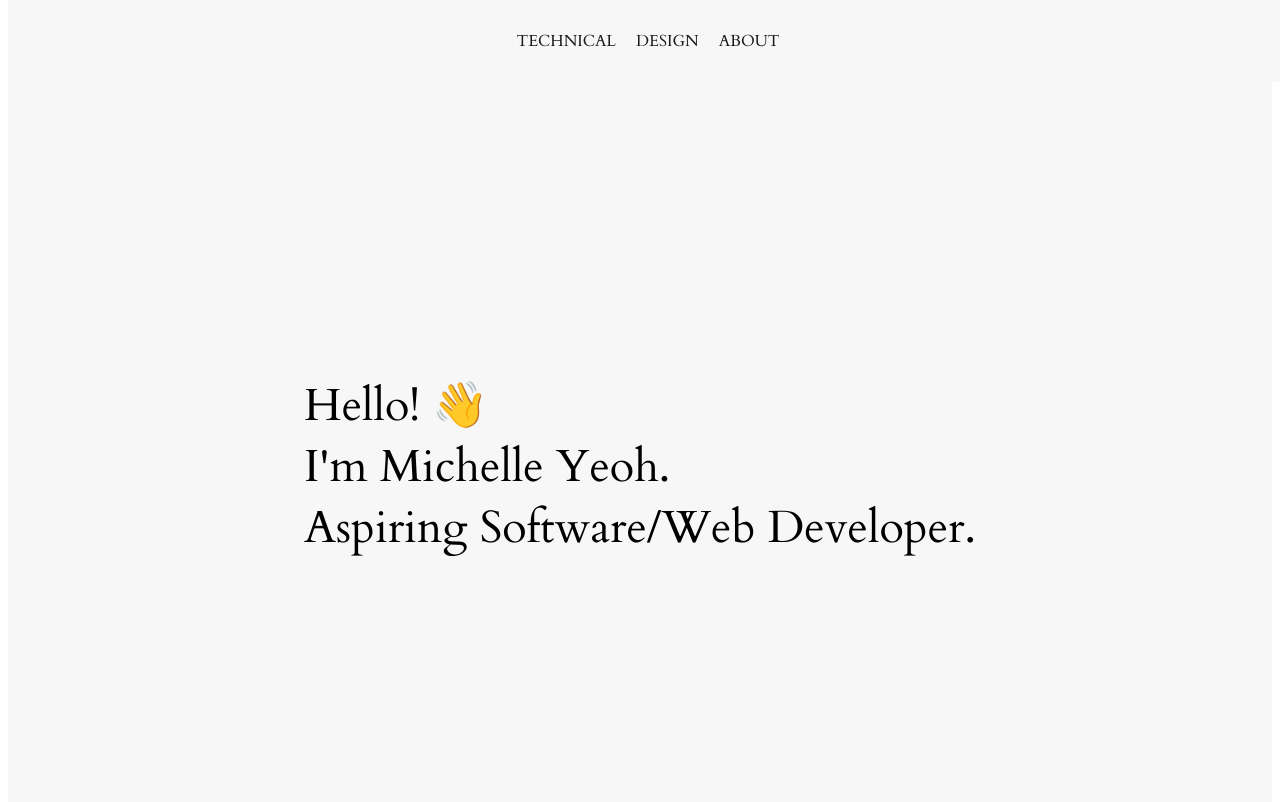
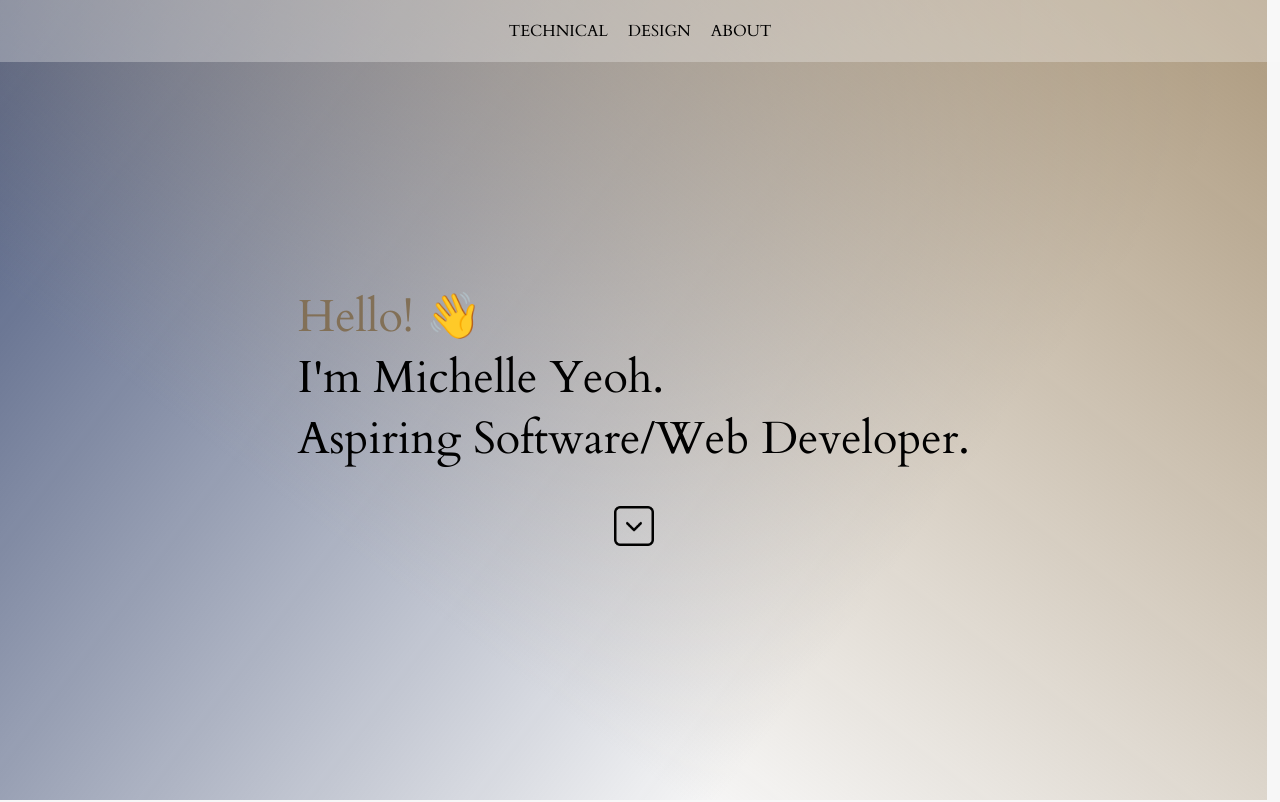
Before and after one commit to michelleyeoh/michelleyeoh.github.io, a React (Create React App) app: page /#/ in a window 1280 px wide. Shown: the top 802 px of the page. Built offline with nearby package versions, Linux system fonts and the light colour scheme.

Commit message:
design changes

```diff
--- a/src/App.css
+++ b/src/App.css
@@ -4,7 +4,13 @@
   font-style: normal;
   background-color: #F7F7F7;
 }
-html { scroll-behavior: smooth; }
+html {
+  scroll-behavior: smooth;
+}
+body {
+  margin: 0;
+  padding: 0;
+}
 
 h1{
   font-size: 61px;
--- a/src/Typewriter.js
+++ b/src/Typewriter.js
@@ -1,31 +1,40 @@
-import React, { useState, useEffect } from 'react';
+import React, { useEffect, useState } from 'react';
 
-const Typewriter = ({ textArray, delay, lineDelay }) => {
-  const [currentText, setCurrentText] = useState('');
-  const [currentIndex, setCurrentIndex] = useState(0);
-  const [lineIndex, setLineIndex] = useState(0);
+function Typewriter({ textArray, delay, lineDelay }) {
+    const [displayText, setDisplayText] = useState("");
+    const [textIndex, setTextIndex] = useState(0);
+    const [charIndex, setCharIndex] = useState(0);
 
     useEffect(() => {
-    if (lineIndex < textArray.length) {
-      if (currentIndex < textArray[lineIndex].length) {
-        const timeout = setTimeout(() => {
-          setCurrentText(prevText => prevText + textArray[lineIndex][currentIndex]);
-          setCurrentIndex(prevIndex => prevIndex + 1);
+        if (textIndex < textArray.length) {
+            const currentText = textArray[textIndex].text;
+            const currentStyle = textArray[textIndex].style;
+
+            if (charIndex < currentText.length) {
+                setTimeout(() => {
+                    setDisplayText(prev => (
+                        <>
+                            {prev}
+                            <span style={currentStyle}>{currentText[charIndex]}</span>
+                        </>
+                    ));
+                    setCharIndex(prev => prev + 1);
                 }, delay);
-        return () => clearTimeout(timeout);
             } else {
-        // Move to the next line after a delay
-        const lineTimeout = setTimeout(() => {
-          setCurrentText(prevText => prevText + '\n');
-          setCurrentIndex(0);
-          setLineIndex(prevLineIndex => prevLineIndex + 1);
+                setTimeout(() => {
+                    setDisplayText(prev => (
+                        <>
+                            {prev}<br />
+                        </>
+                    ));
+                    setCharIndex(0);
+                    setTextIndex(prev => prev + 1);
                 }, lineDelay);
-        return () => clearTimeout(lineTimeout);
             }
         }
-  }, [currentIndex, lineIndex, delay, lineDelay, textArray]);
+    }, [textIndex, charIndex, textArray, delay, lineDelay]);
 
-  return <div style={{ whiteSpace: 'pre-wrap', fontFamily: 'Cardo' }}>{currentText}</div>;
-};
+    return <>{displayText}</>;
+}
 
 export default Typewriter;
--- a/src/components/landing.js
+++ b/src/components/landing.js
@@ -1,15 +1,24 @@
-import "../styles/landing.css"
+import React from 'react';
 import Typewriter from '../Typewriter';
+import '../styles/landing.css';
+import downButton from '../images/downButton.png'
 
-export function Landing(){
+export function Landing() {
     const textArray = [
-        "Hello! 👋",
-        "I'm Michelle Yeoh.",
-        "Aspiring Software/Web Developer."
-    ]
-    return(
+        { text: "Hello! 👋", style: { color: '#827057' } },
+        { text: "I'm Michelle Yeoh.", style: { color: 'black' } },
+        { text: "Aspiring Software/Web Developer.", style: { color: 'black' } }
+    ];
+
+    return (
         <div className="landing">
-            <h2 style={{color:'black'}}><Typewriter textArray={textArray} delay={50} lineDelay={150} /></h2>
+            <h2 style={{ color: 'black' }}>
+                <Typewriter textArray={textArray} delay={50} lineDelay={150} />
+            </h2>
+            <a href="#technical">
+                <img src={downButton} height={40} width={40} alt='down'/>
+            </a>
+
         </div>
-    )
+    );
 }
--- a/src/components/technical.js
+++ b/src/components/technical.js
@@ -1,21 +1,22 @@
 import "../styles/technical.css"
 import { ProjectCard } from "./projectCard"
 import jass_landing from '../images/jass_landing.png'
-import deca_landing from '../images/deca_landing.png'
+// import deca_landing from '../images/deca_landing.png'
 import campusconnect_landing from '../images/campusconnect_landing.png'
 import minion_landing from '../images/minion_landing.png'
-import timeseries_landing from '../images/timeseries_landing.png'
+// import timeseries_landing from '../images/timeseries_landing.png'
 import { Landing } from "./landing"
 import studypaws from '../images/studypaws.png'
-import lockinoclock_landing from '../images/lockinoclock_landing.png'
+// import lockinoclock_landing from '../images/lockinoclock_landing.png'
 import gelsigns from '../images/gelsigns.png'
 import scrapbook from '../images/scrapbook.png'
 
 export default function Technical(){
     return(
-        <technical className="technical">
+        <technical>
             <Landing/>
-            <h2 id="technical">Recent Projects</h2>
+            <div className="technical" id="technical">
+                <h2>Recent Projects</h2>
                 <div className="cardGroup">
                     <ProjectCard title={"JASS"} description={"Client website for JASS @ UC Davis."} tool={"React.js + Next.js"} img={jass_landing} linkTitle={"In Progress"} linkUrl={"https://github.com/include-davis/jass-ws24"}/>
                     <ProjectCard title={"Campus Connect"} description={"Social platform for SFSU students to voice community concerns."} tool={"React.js, Node.js, Firebase, mySQL, Sequelize, Express.js"} img={campusconnect_landing} linkTitle={"View Devpost ↗"} linkUrl={"https://devpost.com/software/campusconnect-orenh0"}/>
@@ -25,7 +26,8 @@ export default function Technical(){
                 <div className="cardGroup">
                     <ProjectCard title={"Minion Bananaria"} description={"Multi-level restaurant cooking game."} tool={"Java Swing"} img={minion_landing} linkTitle={"View GitHub ↗"} linkUrl={"https://github.com/vidhitapde/MINIONBANANARIA_FINAL"}/>
                 </div>
-            <br id="design"/>
+            </div>
+            <div className="design" id="design">
                 <h2>My Creative Outlet</h2>
                 <div className="cardGroup">
                     <ProjectCard title={"Study Paws"} description={"Study application motivating consistent study habits."} tool={"Figma"} img={studypaws} linkTitle={"View Presentation ↗"} linkUrl={"https://docs.google.com/presentation/d/1B5F9787XCpr1xkZUSlaRgM72OGnxXgTO/edit?usp=drive_link"}/>
@@ -35,6 +37,7 @@ export default function Technical(){
                     <ProjectCard title={"Photo Journaling"} description={"Documenting moments through journal entries."} tool={"Pen, Paper, Stickers"} img={scrapbook}/>
                 </div>
                 {/* <ProjectCard title={"Lock In O'Clock"} description={"A web application for students to find their most compatible study buddy."} tool={"Figma, React.js, Node.js"} img={lockinoclock_landing} linkTitle={"View Devpost ↗"} linkUrl={"https://devpost.com/software/lock-in-o-clock"}/> */}
+            </div>
         </technical>
     )
 }
--- a/src/styles/header.css
+++ b/src/styles/header.css
@@ -1,13 +1,12 @@
 .header {
     text-align: center;
-    padding-top: 30px;
-    padding-bottom: 30px;
+    padding-top: 20px;
+    padding-bottom: 20px;
     position: fixed;
     top:0;
     overflow: hidden;
     width: 100%;
-    background-color: #F7F7F7;
-    opacity: 90%;
+    background-color: rgba(247, 247, 0247, .3)
 }
 nav a{
     margin: 10px;
--- a/src/styles/landing.css
+++ b/src/styles/landing.css
@@ -1,12 +1,17 @@
 .landing{
-    margin-top: 165px;
-    margin-bottom: 165px;
-    @media screen and (max-width:768px){
-        margin-top: 80px;
-        margin-bottom: 80px;
+    @media screen and (max-height:768px){
+        img{
+            height:30px;
+            width: 30px;
+        }
     }
-    @media screen and (min-width: 1024px) {
-        margin-top: 250px;
-        margin-bottom: 250px;
-    }
+    display: flex;
+    flex-direction: column;
+    justify-content: center;
+    align-items: center;
+    height: 100vh;
+    width: 99vw;
+    background: linear-gradient(217deg, #ad9a7e, rgba(255,0,0,0) 70.71%),
+            linear-gradient(127deg, #4c5a7e, rgba(0,255,0,0) 70.71%),
+            linear-gradient(336deg, #F7F7F7, rgba(0,0,255,0) 70.71%);
 }
--- a/src/styles/projectCard.css
+++ b/src/styles/projectCard.css
@@ -2,13 +2,13 @@
     /* background-color: #EBEBEB; */
     padding-left: 40px;
     padding-right: 40px;
-    padding-top: 40px;
+    padding-top: 10px;
     max-width: 400px;
     display:flex;
     flex-direction:column;
-    justify-content: center;
+    /* justify-content: center; */
     align-items: center;
-    margin: 30px;
+    margin: 0px;
     border-radius:10px;
     /* box-shadow: 1px 1px 10px 1px grey; */
     @media screen and (max-width: 768px) {
--- a/src/styles/technical.css
+++ b/src/styles/technical.css
@@ -2,13 +2,19 @@
     display: flex;
     flex-direction: column;
     align-items: center;
-    padding-top: 80px;
-
+    padding-top: 30px;
+}
+.design{
+    display: flex;
+    flex-direction: column;
+    align-items: center;
+    padding-top: 30px;
 }
 .cardGroup{
     display:flex;
     flex-direction: row;
     justify-content: center;
+    /* align-content: center; */
     @media screen and (max-width: 768px) {
         flex-direction: column;
     }
```
Also changed, not shown: src/components/about.js (+18 -17 lines), src/images/downButton.png (added). Lines whose indentation alone changed are shown as unchanged.
